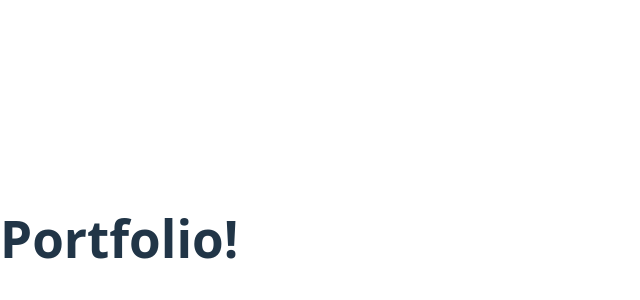
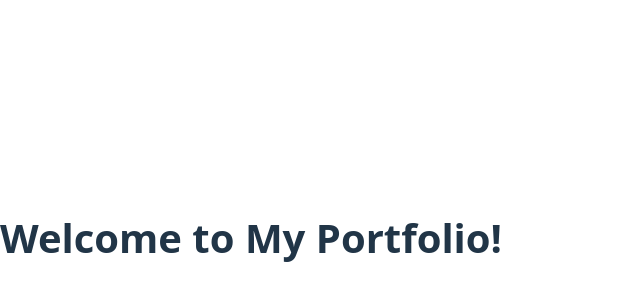
Before and after one commit to kamalkdolikay/react-template, a React (Vite) app: page /portfolio in a window 1280 px wide. Shown: the part 162-462 px from the top of the page, without its empty margins (0-640 px from the left). Built offline with nearby package versions, Linux system fonts and the light colour scheme.

Commit message:
feat(state-management): dispatch a new state with redux

```diff
--- a/src/features/portfolio/components/portfolio.html.tsx
+++ b/src/features/portfolio/components/portfolio.html.tsx
@@ -1,8 +1,15 @@
-import styles from './portfolio.module.css';
+import styles from '../styles/portfolio.module.css';
 
-const PortfolioHtml = () => {
-  const greetingMessage = 'Portfolio!';
-  return <h1>{greetingMessage}</h1>;
+interface PortfolioHtmlProps {
+  message: string;
+}
+
+const PortfolioHtml: React.FC<PortfolioHtmlProps> = ({ message }) => {
+  return (
+    <h1 className={styles.portfolioTitle} aria-label={message}>
+      {message}
+    </h1>
+  );
 };
 
 export default PortfolioHtml;
--- a/src/features/portfolio/components/portifolio.component.tsx
+++ b/src/features/portfolio/components/portifolio.component.tsx
@@ -1,7 +1,20 @@
-import PortfolioHtml from "./portfolio.html";
+import { useEffect } from 'react';
+import { useAppDispatch, useAppSelector } from '../../../store/store';
+import PortfolioHtml from './portfolio.html';
+import { setGreetingMessage } from '../state/portfolio.slice';
 
-const Portfolio = () => {
-  return <PortfolioHtml />;
-}
+const Portfolio: React.FC = () => {
+  const dispatch = useAppDispatch();
+  const greetingMessage = useAppSelector(
+    (state) => state.portfolio.greetingMessage,
+  );
+
+  // Example: Dispatch a new greeting message on component mount
+  useEffect(() => {
+    dispatch(setGreetingMessage('Welcome to My Portfolio!'));
+  }, [dispatch]);
+
+  return <PortfolioHtml message={greetingMessage} />;
+};
 
 export default Portfolio;
```
